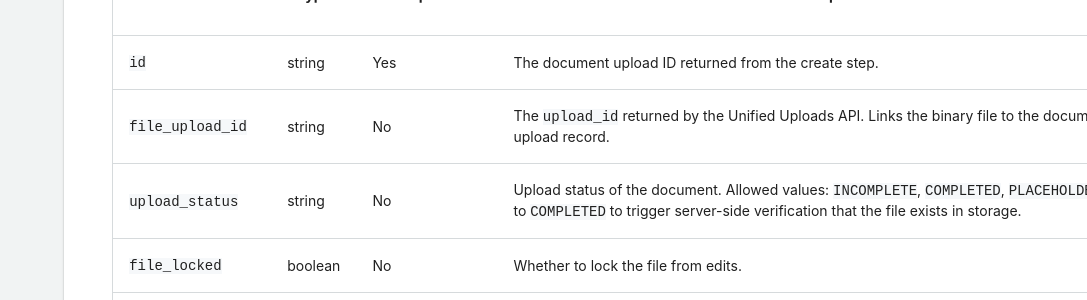
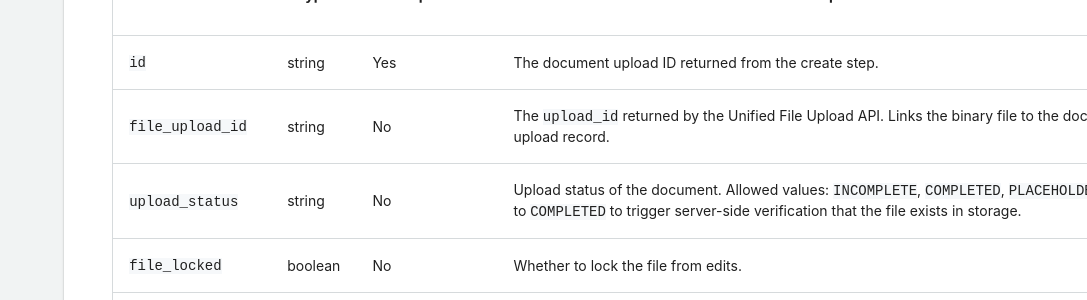
Before and after one commit to procore/documentation, a Jekyll site: the page built from document_management_integration/document_management_technical_guide.md, in a window 1280 px wide and 900 px high, scrolled down 6071 px. Shown: the part 153-453 px from the top of the window, without its empty margins (193-1280 px from the left). Built offline with Jekyll 4.4.1, drawn with Linux system fonts in a browser that asks for light colours; comment, search, counter and statistics services are not loaded; some of the changed text lies outside the part shown.

Commit message:
refactor: rename to Unified File Upload API

```diff
--- a/document_management_integration/document_management_technical_guide.md
+++ b/document_management_integration/document_management_technical_guide.md
@@ -30,7 +30,7 @@ Replace `{company_id}` and `{project_id}` with your actual Procore company and p
 | 2 | `.../fields` | GET | Fetch available project fields and their IDs |
 | 3 | `.../fields/{field_id_or_name}/values` | GET | Fetch field value IDs for dropdown list field types |
 | 4 | `.../document_uploads` | POST | Initialize document upload records |
-| 5 | `/rest/v2.1/companies/{company_id}/projects/{project_id}/uploads` | POST, PUT, PATCH | Upload binary file to Procore storage using the **V2.1 Unified Uploads API** |
+| 5 | `/rest/v2.1/companies/{company_id}/projects/{project_id}/uploads` | POST, PUT, PATCH | Upload binary file to Procore storage using the **V2.1 Unified File Upload API** |
 | 6 | `.../document_uploads` | PATCH | Associate the uploaded file, set metadata, mark upload as COMPLETED |
 | 7 | `.../document_uploads/{document_upload_id}` | GET | Retrieve `latest_event_id` (required for submission) and optionally review Machine Learning (ML)  populated fields |
 | 8 | `.../document_revisions` | POST | Submit uploads to create document revisions |
@@ -317,7 +317,7 @@ A successful request returns HTTP `201 Created` with a `data` array containing o
 
 ### Step 5: Upload the Binary File
 
-Push your binary file to Procore's storage service using the **V2.1 Unified Uploads API**. As file storage and document metadata are handled by separate services, this step requires you to step outside the V2 Document Management endpoints. For the complete request and response flow, see the [Unified Uploads API Guide](https://developers.procore.com/documentation/tutorial-unified-uploads). The flow consists of a **POST** to initialize the upload session and receive presigned URLs, a **PUT** to push bytes directly to storage, then a **PATCH** to complete. Save `data.upload_id` from the POST response — this becomes your `file_upload_id` in Step 6.
+Push your binary file to Procore's storage service using the **V2.1 Unified File Upload API**. As file storage and document metadata are handled by separate services, this step requires you to step outside the V2 Document Management endpoints. For the complete request and response flow, see the [Unified File Upload API Guide](https://developers.procore.com/documentation/tutorial-unified-file-uploads). The flow consists of a **POST** to initialize the upload session and receive presigned URLs, a **PUT** to push bytes directly to storage, then a **PATCH** to complete. Save `data.upload_id` from the POST response — this becomes your `file_upload_id` in Step 6.
 
 > **Sequencing:** The binary file upload has no dependency on the Create Document Uploads request. You can perform Steps 4 and 5 in either order, as long as both are complete before Step 6.
 
@@ -416,7 +416,7 @@ The `update_params` array contains one object per document upload to modify.
 | Field | Type | Required | Description |
 | --- | --- | --- | --- |
 | `id` | string | Yes | The document upload ID returned from the create step. |
-| `file_upload_id` | string | No | The `upload_id` returned by the Unified Uploads API. Links the binary file to the document upload record. |
+| `file_upload_id` | string | No | The `upload_id` returned by the Unified File Upload API. Links the binary file to the document upload record. |
 | `upload_status` | string | No | Upload status of the document. Allowed values: `INCOMPLETE`, `COMPLETED`, `PLACEHOLDER`. Set to `COMPLETED` to trigger server-side verification that the file exists in storage. |
 | `file_locked` | boolean | No | Whether to lock the file from edits. |
 | `fields` | array | No | Array of field update objects. See [Constructing the Fields Array for API Requests]({{ site.url }}{{ site.baseurl }}{% link document_management_integration/document_management_metadata_details.md %}#constructing-the-fields-array-for-api-requests) for payload structure and examples. |
@@ -808,7 +808,7 @@ Save the `id` value (`01JDXMPK0MTP0H41D4PYZ62R6R`) — this is your document upl
 
 **5. Upload the binary file to Procore storage**
 
-Follow the [Unified Uploads API Guide](https://developers.procore.com/documentation/tutorial-unified-uploads) for the complete request and response flow — POST to initialize the session, PUT the binary file to the presigned segment URLs, then PATCH to complete. Save `data.upload_id` from the POST response (`01JDXMPK0PFK0F69F2MXX40P4T`) — this becomes your `file_upload_id` in Step 6.
+Follow the [Unified File Upload API Guide](https://developers.procore.com/documentation/tutorial-unified-file-uploads) for the complete request and response flow — POST to initialize the session, PUT the binary file to the presigned segment URLs, then PATCH to complete. Save `data.upload_id` from the POST response (`01JDXMPK0PFK0F69F2MXX40P4T`) — this becomes your `file_upload_id` in Step 6.
 
 **6. Update the document upload — `PATCH .../document_uploads`**
 
```
Also changed, not shown: document_management_integration/document_management_intro.md (+1 -1 lines).
